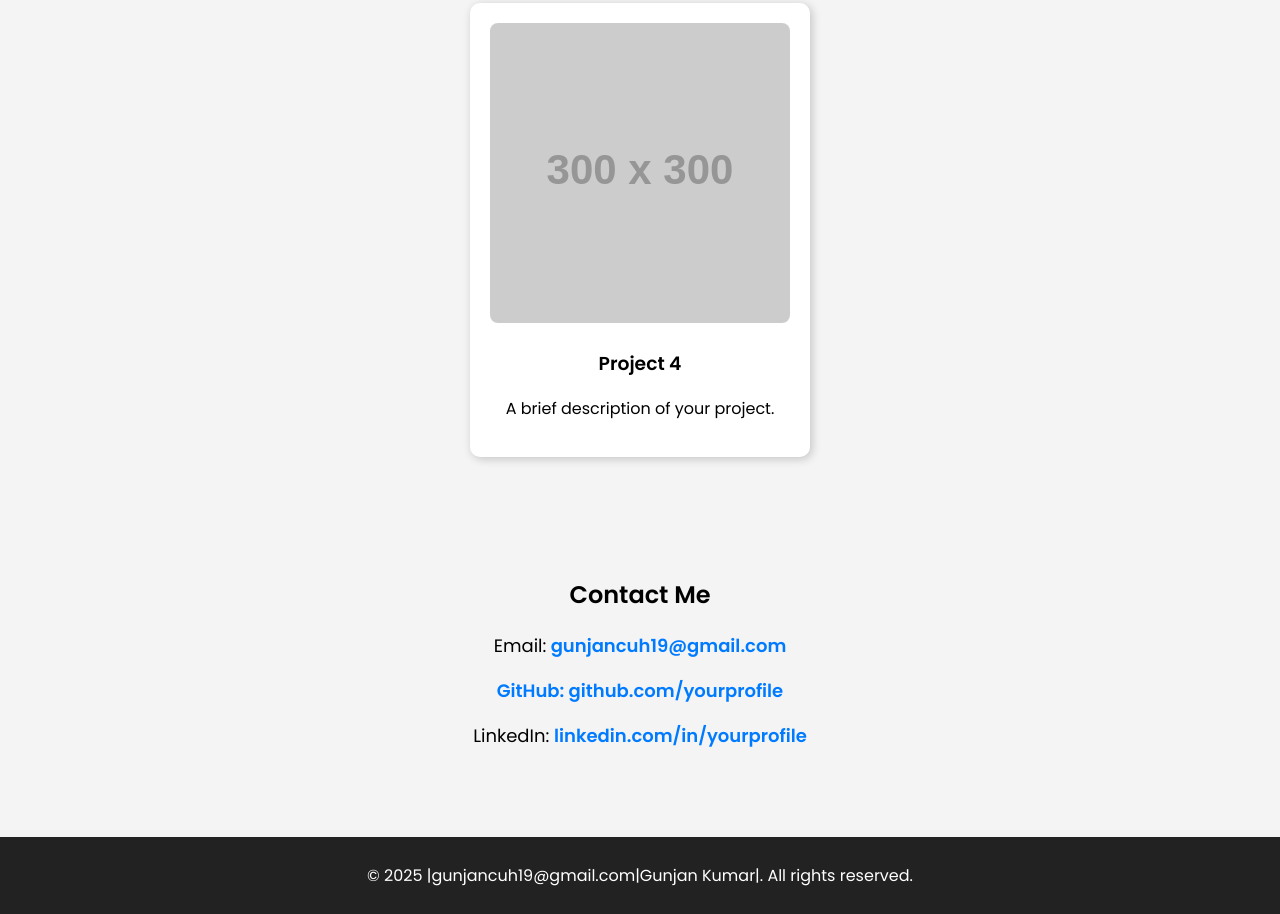
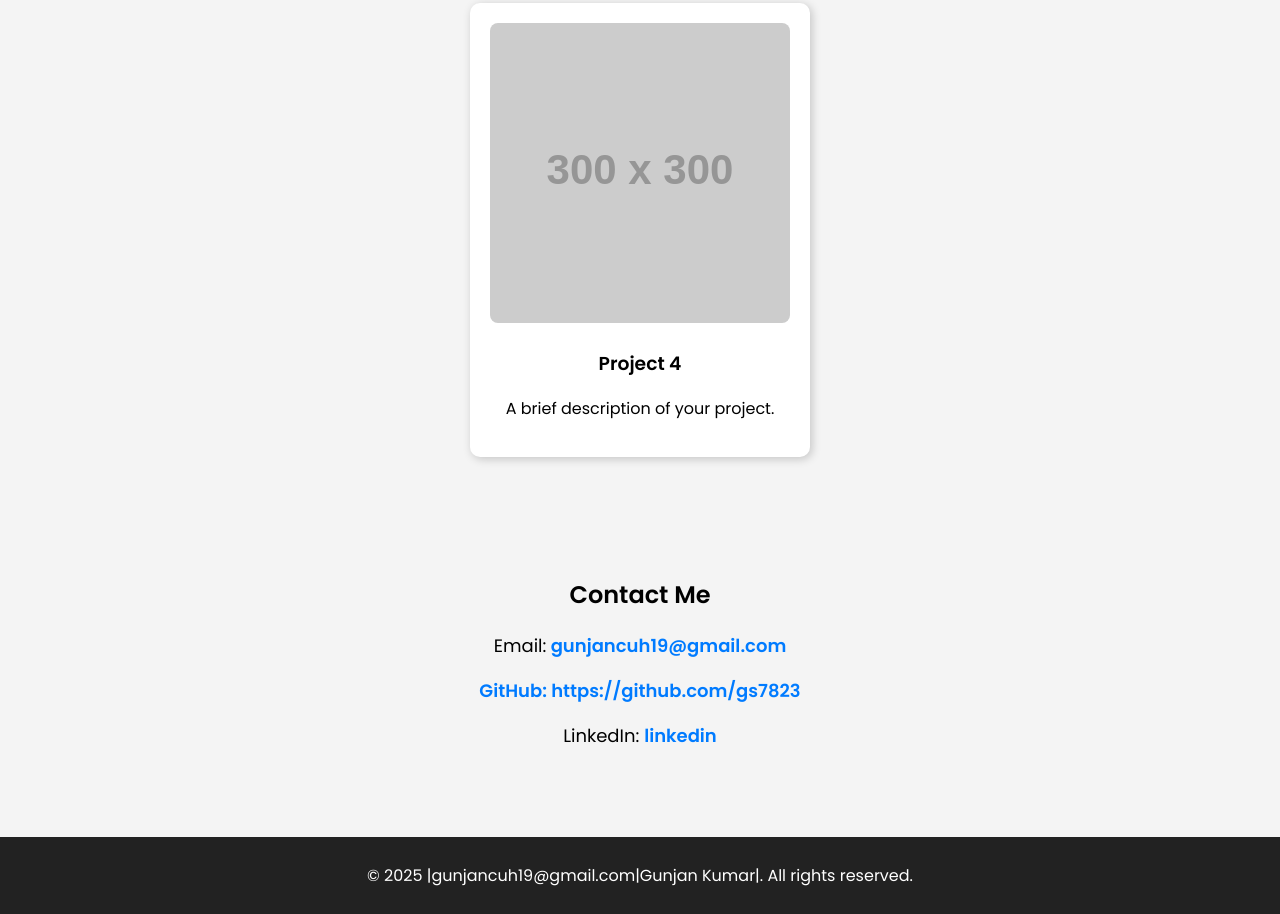
Before and after one commit to gs7823/Gunjan-portfolio, a plain HTML site: page index.html in a window 1280 px wide. Shown: the part 1298-2212 px from the top of the page. Drawn offline with Linux system fonts and the light colour scheme; placeholder pictures from the web are drawn by us.

Commit message:
Update index.html

```diff
--- a/index.html
+++ b/index.html
@@ -63,8 +63,8 @@
     <section id="contact">
         <h2>Contact Me</h2>
         <p>Email:<a href="#"> gunjancuh19@gmail.com</p>
-        <p>GitHub: <a href="#">github.com/yourprofile</a></p>
-        <p>LinkedIn: <a href="#">linkedin.com/in/yourprofile</a></p>
+        <p>GitHub: <a href="#">https://github.com/gs7823</a></p>
+        <p>LinkedIn: <a href="#">linkedin</a></p>
     </section>
 
     <footer>
```
